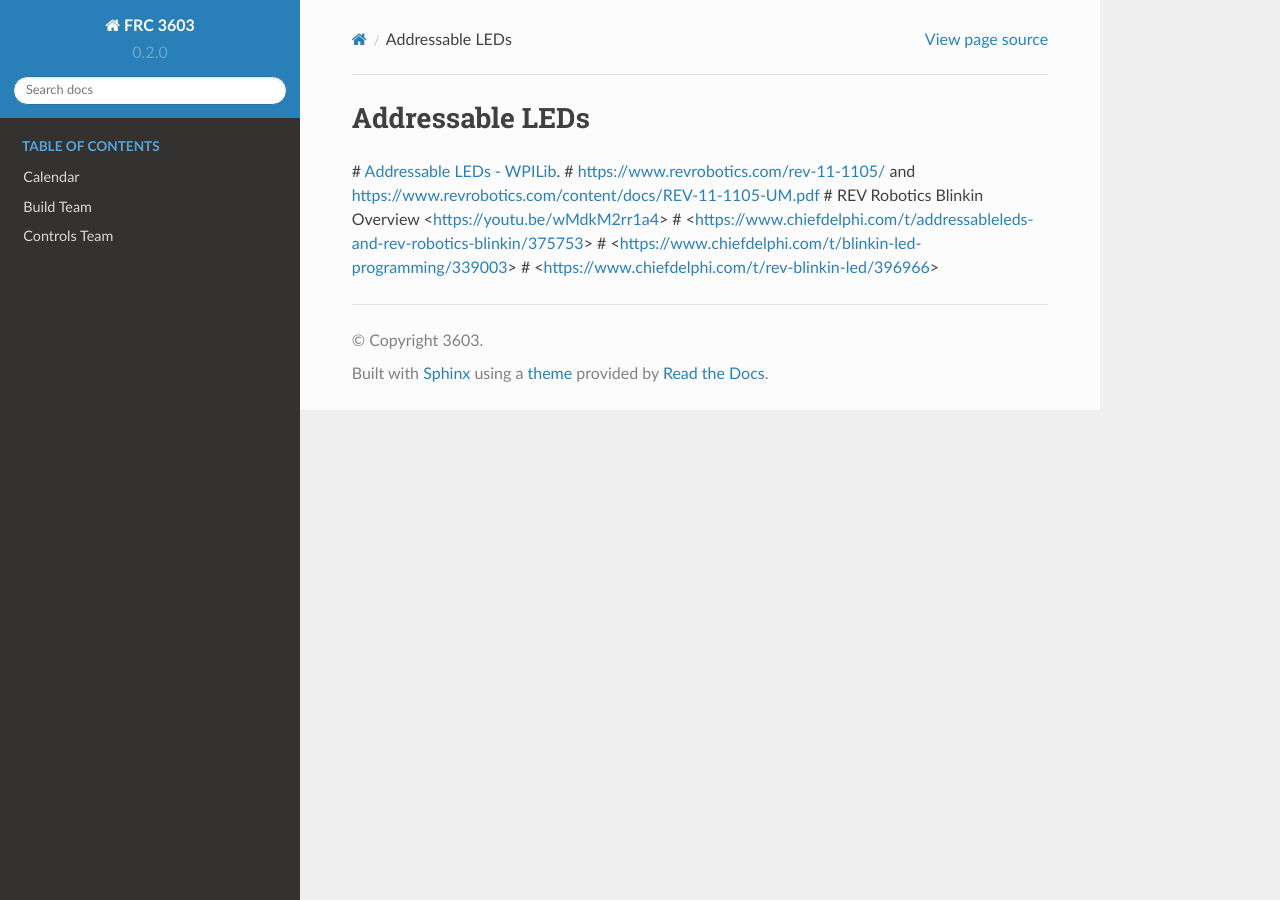
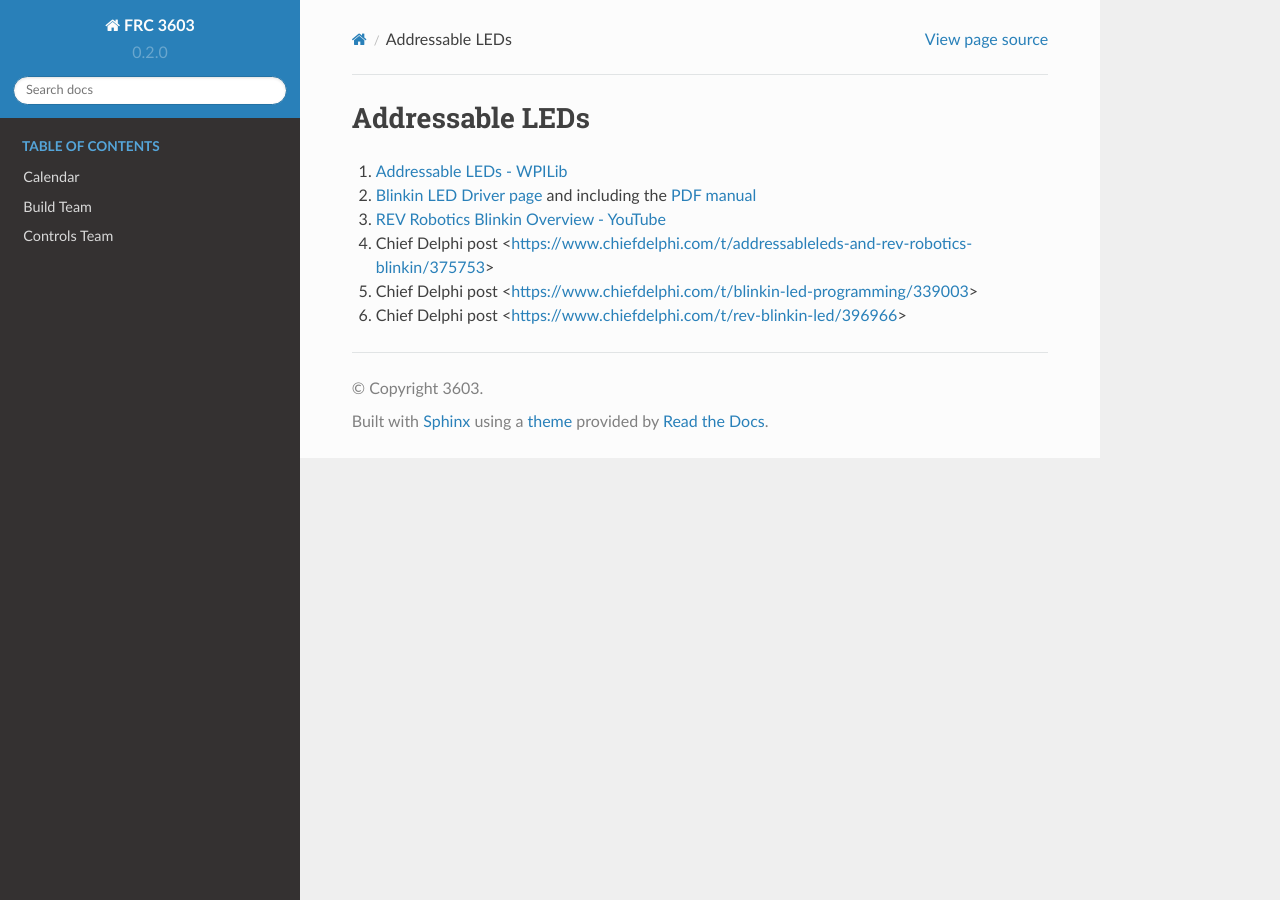
Before and after one commit to CyberCoyotes/3603-CodingHandbook, a Sphinx documentation site: the page built from docs/source/controls/leds.rst, in a window 1280 px wide. Built offline with Sphinx 7.4.7 and the Read the Docs theme 2.0.0, drawn with Linux system fonts in a browser that asks for light colours; pages that are not in the unit, such as notebooks, are missing from menus.

Commit message:
Update leds.rst

```diff
--- a/docs/source/controls/leds.rst
+++ b/docs/source/controls/leds.rst
@@ -2,9 +2,9 @@
 Addressable LEDs
 ====
 
-# `Addressable LEDs - WPILib <https://docs.wpilib.org/en/stable/docs/software/hardware-apis/misc/addressable-leds.html>`_.
-# https://www.revrobotics.com/rev-11-1105/ and https://www.revrobotics.com/content/docs/REV-11-1105-UM.pdf
-# REV Robotics Blinkin Overview <https://youtu.be/wMdkM2rr1a4>
-# <https://www.chiefdelphi.com/t/addressableleds-and-rev-robotics-blinkin/375753>
-# <https://www.chiefdelphi.com/t/blinkin-led-programming/339003>
-# <https://www.chiefdelphi.com/t/rev-blinkin-led/396966>
+#. `Addressable LEDs - WPILib <https://docs.wpilib.org/en/stable/docs/software/hardware-apis/misc/addressable-leds.html>`_
+#. `Blinkin LED Driver page <https://www.revrobotics.com/rev-11-1105/>`_ and including the `PDF manual <https://www.revrobotics.com/content/docs/REV-11-1105-UM.pdf>`_
+#. `REV Robotics Blinkin Overview - YouTube <https://youtu.be/wMdkM2rr1a4>`_
+#. Chief Delphi post <https://www.chiefdelphi.com/t/addressableleds-and-rev-robotics-blinkin/375753>
+#. Chief Delphi post <https://www.chiefdelphi.com/t/blinkin-led-programming/339003>
+#. Chief Delphi post <https://www.chiefdelphi.com/t/rev-blinkin-led/396966>
```
